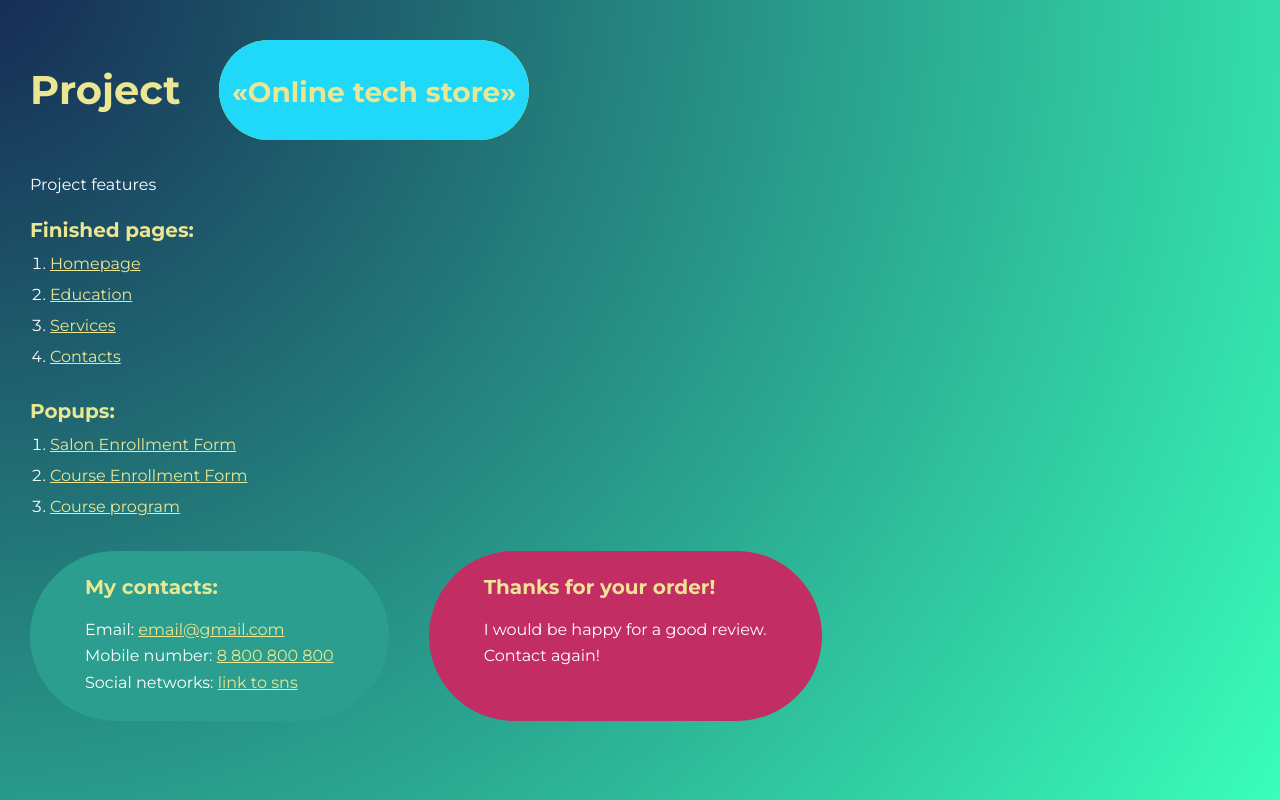
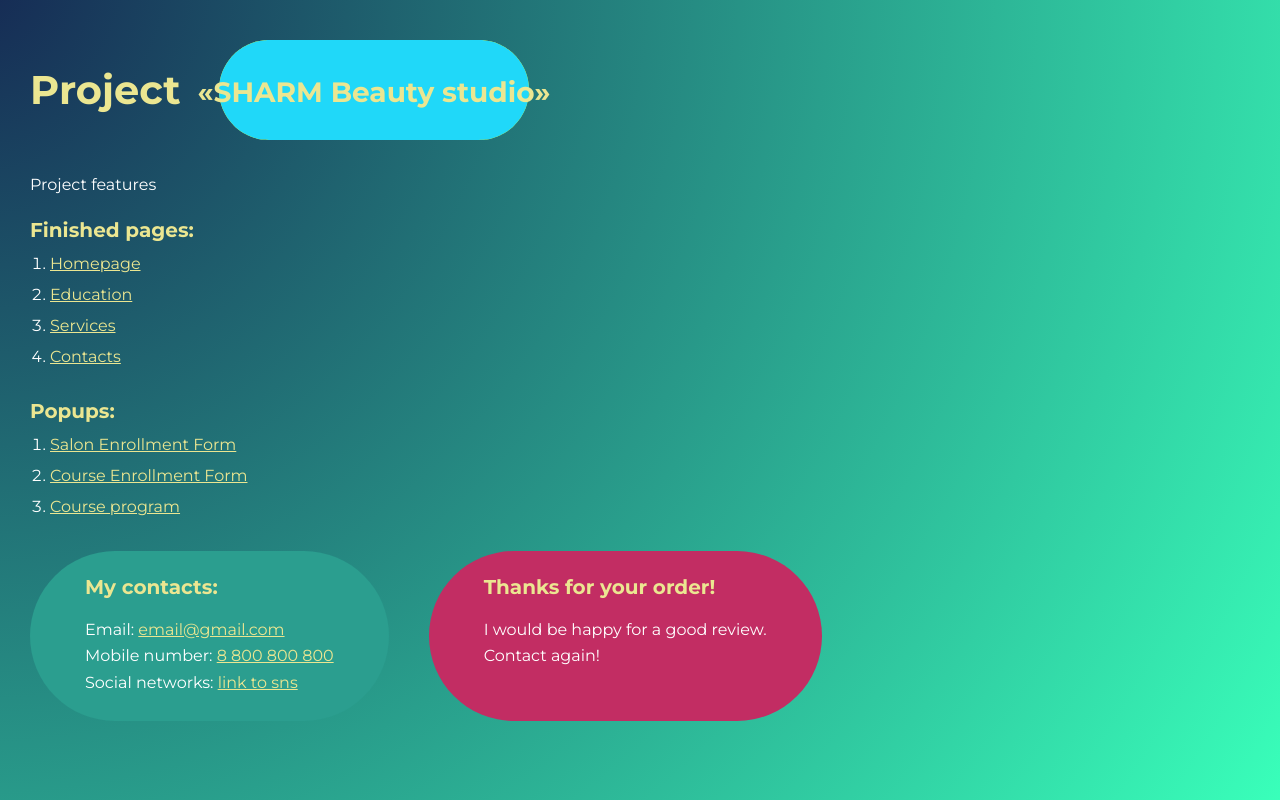
Before and after one commit to talinya222/sharm, a plain HTML site: page index.html in a window 1280 px wide. Drawn offline with Linux system fonts and the light colour scheme.

Commit message:
Update index.html

```diff
--- a/index.html
+++ b/index.html
@@ -11,7 +11,7 @@
 	<div class="wrapper">
 		<div class="rootpage">
 			<h1>Project
-				<svg class="liquid-button" data-text="«Online tech store»" data-force-factor="0.1" data-layer-1-viscosity="0.5" data-layer-2-viscosity="0.4" data-layer-1-mouse-force="400" data-layer-2-mouse-force="500" data-layer-1-force-limit="1" data-layer-2-force-limit="2" data-color1="#FFF500" data-color2="#20D8F9" data-color3="#20D8F9">
+				<svg class="liquid-button" data-text="«SHARM Beauty studio»" data-force-factor="0.1" data-layer-1-viscosity="0.5" data-layer-2-viscosity="0.4" data-layer-1-mouse-force="400" data-layer-2-mouse-force="500" data-layer-1-force-limit="1" data-layer-2-force-limit="2" data-color1="#FFF500" data-color2="#20D8F9" data-color3="#20D8F9">
 				</svg>
 			</h1>
 			<div class="rootpage__info">
```
